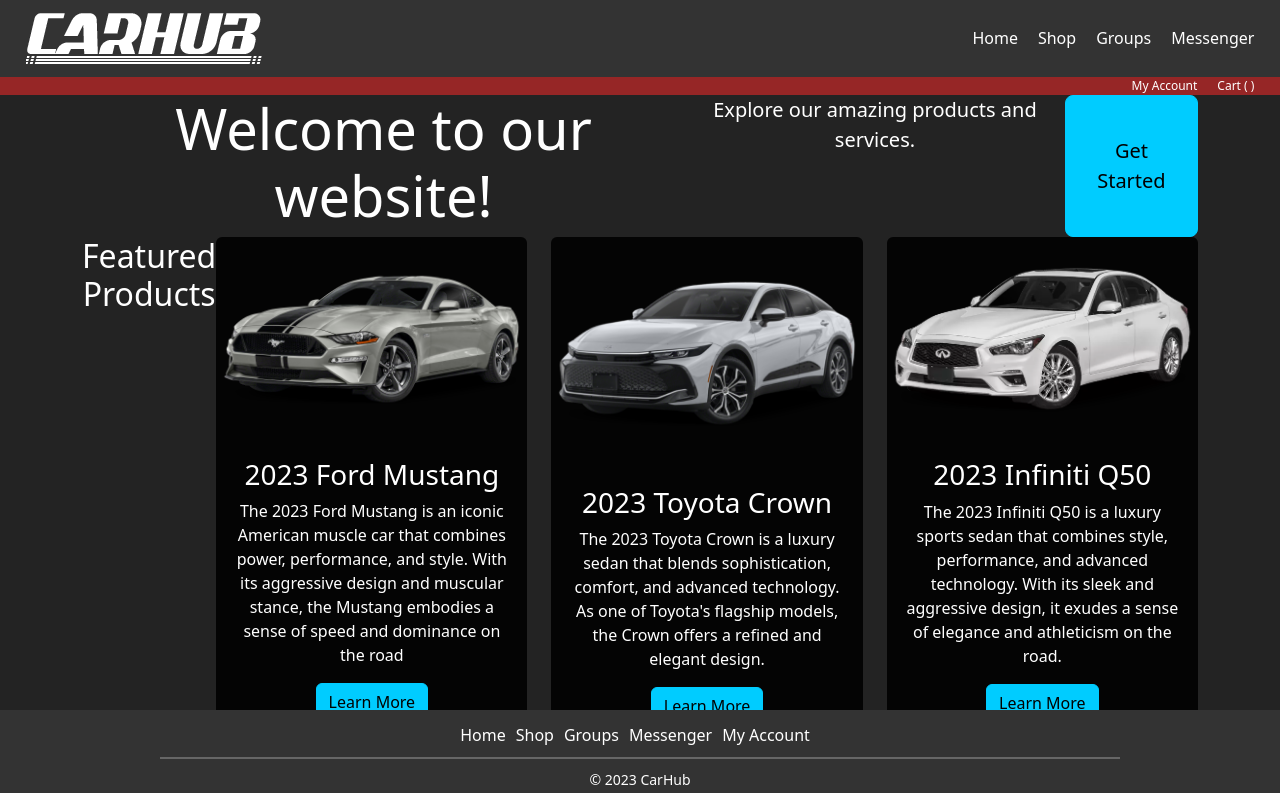
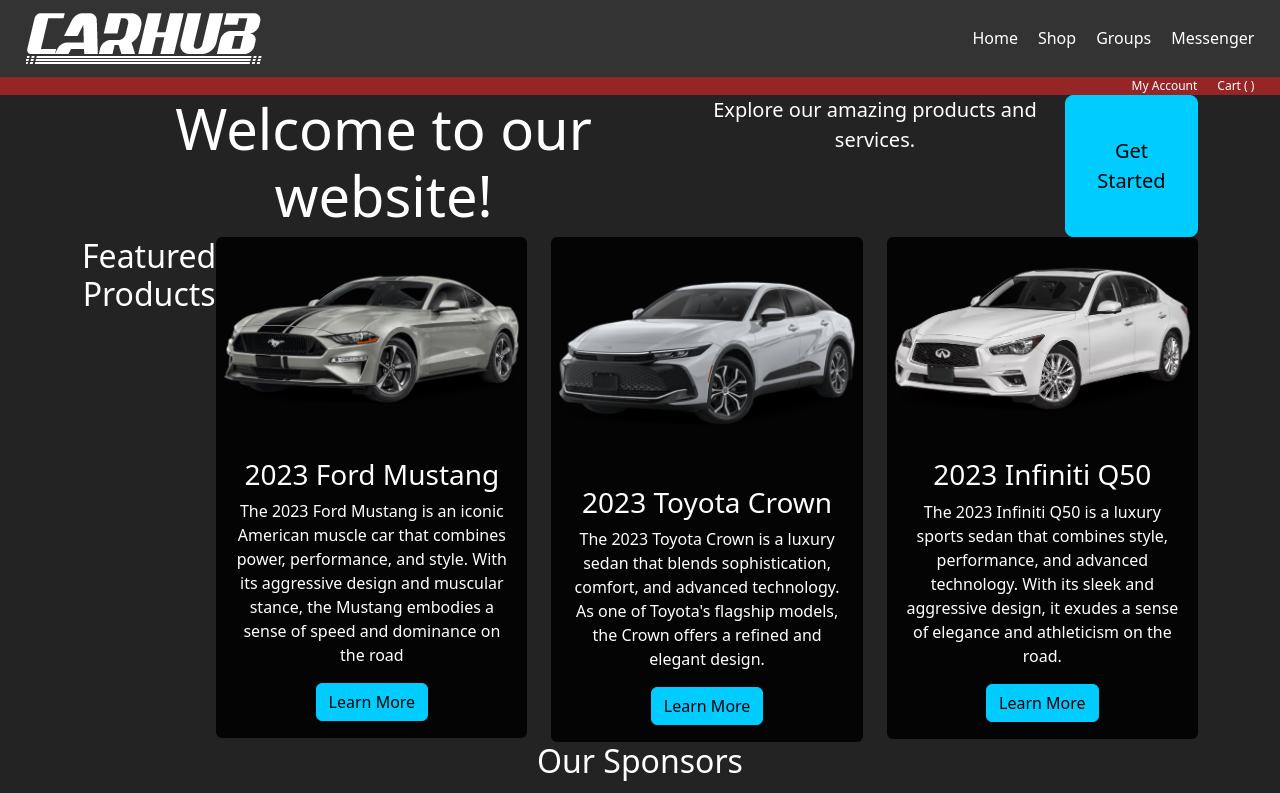
Before and after one commit to Gcerpa01/CarHub, a React (Create React App) app in the folder project/carhub/: page /home in a window 1280 px wide. Shown: the top 793 px of the page. Built offline with nearby package versions, Linux system fonts and the light colour scheme.

Commit message:
Footer switched to floating.

```diff
--- a/project/carhub/src/components/Footer.css
+++ b/project/carhub/src/components/Footer.css
@@ -1,7 +1,7 @@
 
 
   .footer {
-    position: fixed;
+    position: float;
     left: 0;
     bottom: 0;
     width: 100%;
```
